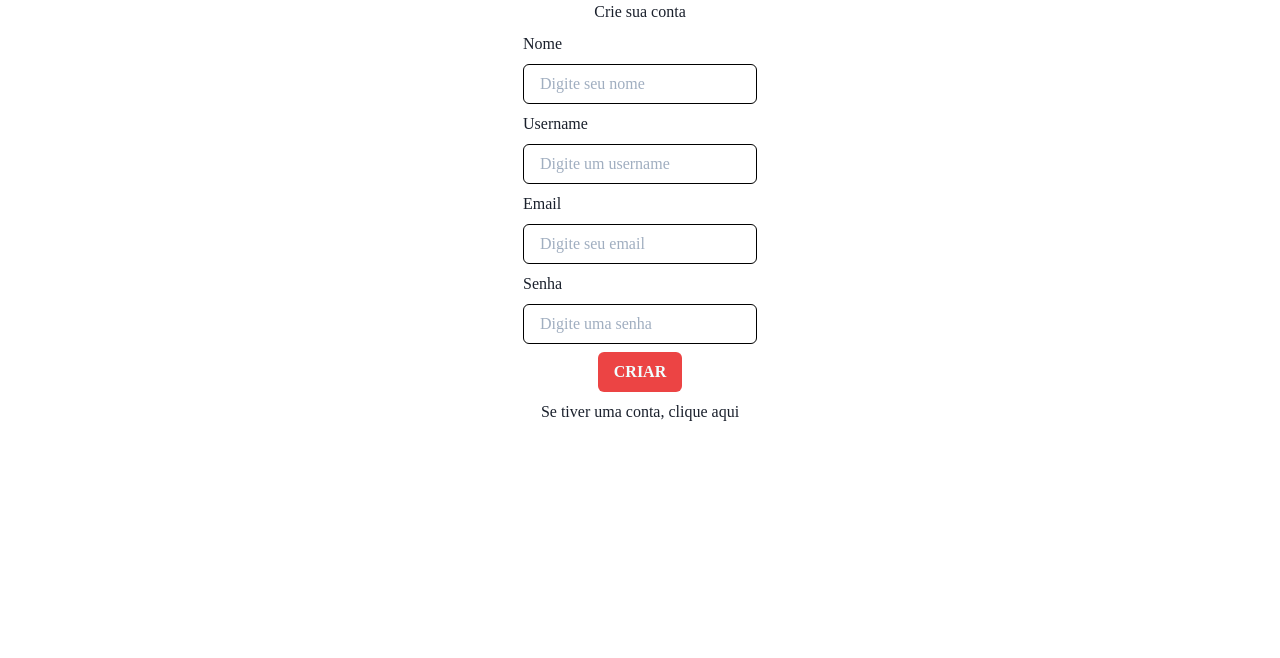
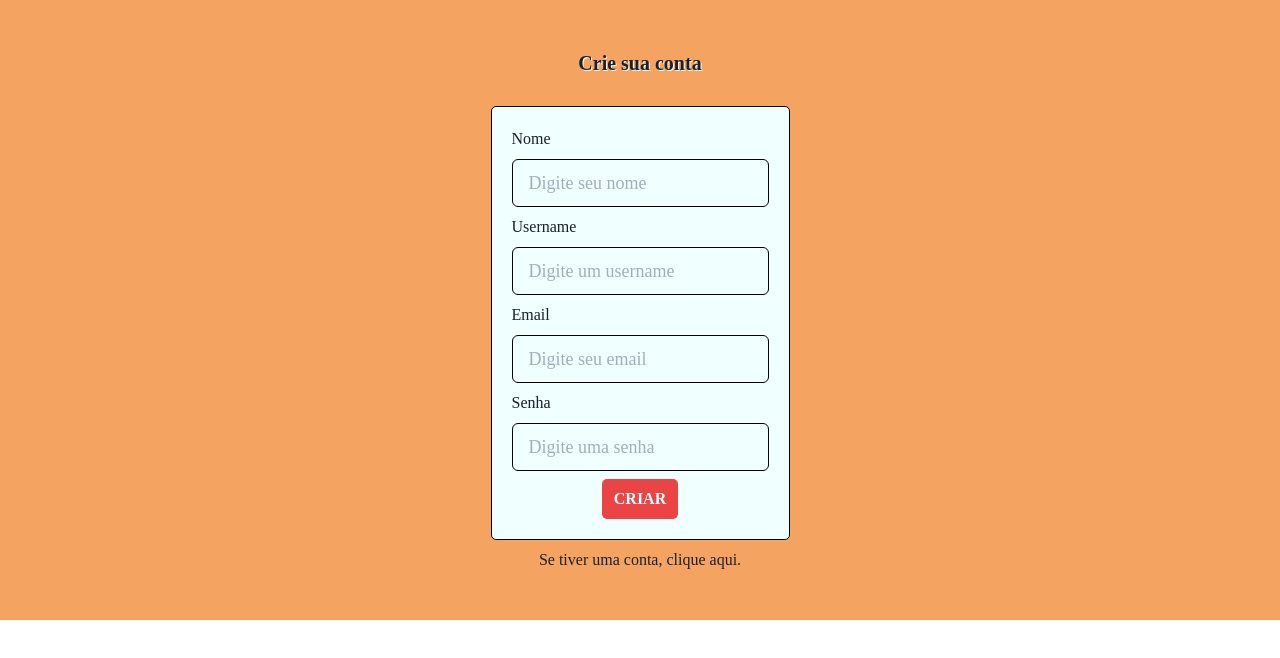
Before and after one commit to c-Tos1wa/To_Do_List, a Next.js app: page /signUp in a window 1280 px wide. Shown: the top 658 px of the page. Built offline with nearby package versions, Linux system fonts and the light colour scheme.

Commit message:
Layout da página de cadastro

```diff
--- a/pages/signUp.js
+++ b/pages/signUp.js
@@ -1,51 +1,83 @@
-import { Text, Flex, Input,  VStack, FormControl, FormLabel, Button, Link } from '@chakra-ui/react'
-
+import { Text, Box, Input,  VStack, FormControl, FormLabel, Container, Button, Link } from '@chakra-ui/react'
 
 export default function SignUp (){
  return (
    <>
-     <VStack alignItems='center' justifyContent='center'>
-        <Text>
+     <VStack
+        bgColor='brand.500'
+        alignItems='center'
+        justifyContent='center'
+        p='12'
+      >
+        <Text
+          mb='5'
+          fontSize='xl'
+          fontWeight='bold'
+          textShadow='1px 1px #ffffff'
+        >
           Crie sua conta
         </Text>
-        <VStack >
+        <VStack
+          bgColor='gray.50'
+          borderWidth='1px' borderRadius='5' p='5'>
           <FormControl id='name'>
-            <FormLabel
-              justifyContent='center'
-            >Nome</FormLabel>
+            <FormLabel>
+              Nome
+            </FormLabel>
             <Input
               type='text'
               placeholder='Digite seu nome'
+              size='lg'
             />
           </FormControl>
           <FormControl id='username'>
-            <FormLabel>Username</FormLabel>
+            <FormLabel>
+              Username
+            </FormLabel>
             <Input
               type='text'
               placeholder='Digite um username'
+              size='lg'
             />
           </FormControl>
           <FormControl id='email'>
-            <FormLabel>Email</FormLabel>
+            <FormLabel>
+              Email
+            </FormLabel>
             <Input
               type='email'
               placeholder='Digite seu email'
+              size='lg'
             />
           </FormControl>
           <FormControl id='password'>
-            <FormLabel>Senha</FormLabel>
+            <FormLabel>
+              Senha
+            </FormLabel>
             <Input
               type='password'
               placeholder='Digite uma senha'
+              size='lg'
             />
           </FormControl>
           <Button
+            mt='5'
+            p='3'
             bgColor='brand.700'
             color='gray.50'
-          >CRIAR</Button>
+            borderRadius='5'
+            _hover={{
+              bgColor:'gray.50',
+              color:'brand.700'
+            }}
+          >
+              CRIAR
+          </Button>
         </VStack>
-        <Text>
-          Se tiver uma conta, clique aqui
+        <Text
+          m='4'
+        >
+          Se tiver uma conta, clique aqui.
         </Text>
    </VStack>
 
```
